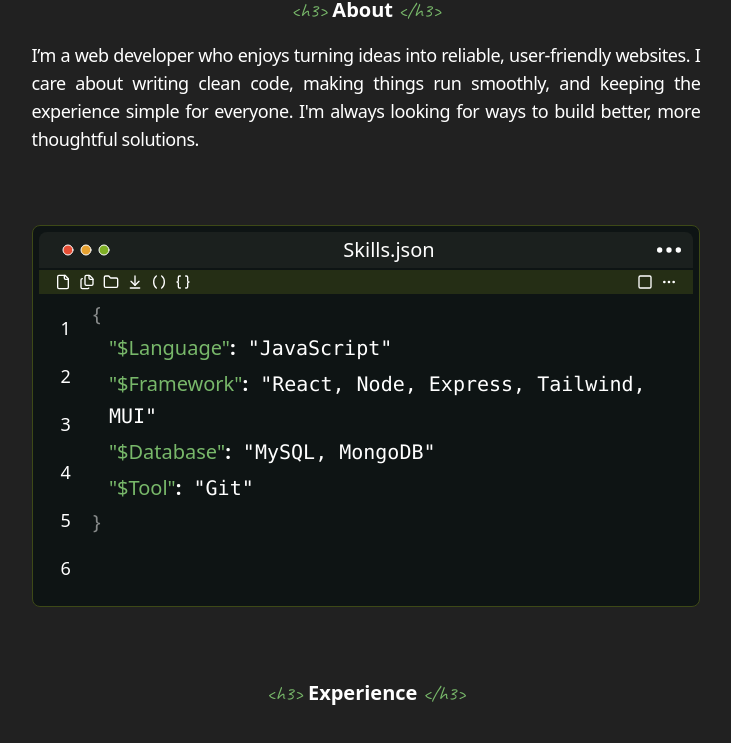
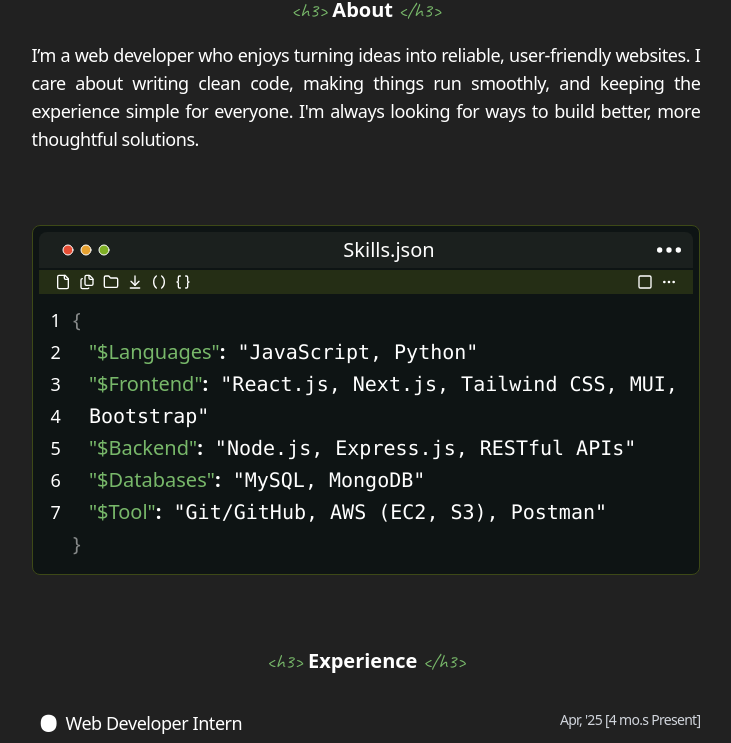
Before and after one commit to MaazShaikh-54/-Portfolio-, a React (Vite) app: page / in a window 1280 px wide. Shown: the part 451-1194 px from the top of the page, without its empty margins (274-1005 px from the left). Built offline with nearby package versions, Linux system fonts and the light colour scheme.

Commit message:
Update skills list and improve component structure

```diff
--- a/src/components/Skills/Skills.jsx
+++ b/src/components/Skills/Skills.jsx
@@ -4,10 +4,11 @@ import { Circle, Ellipsis, File, Files, Folder, ArrowDownToLine, Parentheses, Br
 const Skills = () => {
 
     const skills = [
-        { key: "Language", value: "JavaScript" },
-        { key: "Framework", value: "React, Node, Express, Tailwind, MUI" },
-        { key: "Database", value: "MySQL, MongoDB" },
-        { key: "Tool", value: "Git" }
+        { key: "Languages", value: "JavaScript, Python" },
+        { key: "Frontend", value: "React.js, Next.js, Tailwind CSS, MUI, Bootstrap" },
+        { key: "Backend", value: "Node.js, Express.js, RESTful APIs" },
+        { key: "Databases", value: "MySQL, MongoDB" },
+        { key: "Tool", value: "Git/GitHub, AWS (EC2, S3), Postman" }
     ];
 
     const totalLines = skills.length + 2;
@@ -40,26 +41,26 @@ const Skills = () => {
                 </div>
             </div>
 
-            <div className='flex text-[14px] font-sans'>
+            <div className='flex font-sans'>
 
                 <div className='text-white font-[JetBrains Mono] text-xs flex flex-col mx-3 my-2 md:text-lg'>
                     {Array.from({ length: totalLines }, (_, i) => (
-                        <p key={i} className='m-2.5'>{i + 1}</p>
+                        <p key={i} className='leading-6 md:leading-8'>{i + 1}</p>
                     ))}
                 </div>
 
-                <div className='md:text-xl'>
-                    <p className='text-white/50 my-1'>{"{"}</p>
+                <div className='md:text-xl my-2'>
+                    <p className='text-white/50 leading-6 md:leading-8'>{"{"}</p>
 
                     {skills.map((item, index) => (
-                        <p key={index} className='my-1 ml-4 leading-6 md:leading-8'>
+                        <p key={index} className='ml-4 leading-6 md:leading-8'>
                             <span className='text-[#78b86a]'>"${item.key}"</span>
                             <span className='text-white font-semibold'>:</span>
                             <span className='font-mono'> "{item.value}"</span>
                         </p>
                     ))}
 
-                    <p className='text-white/50 my-1'>{"}"}</p>
+                    <p className='text-white/50 leading-6 md:leading-8'>{"}"}</p>
                 </div>
 
             </div>
```
